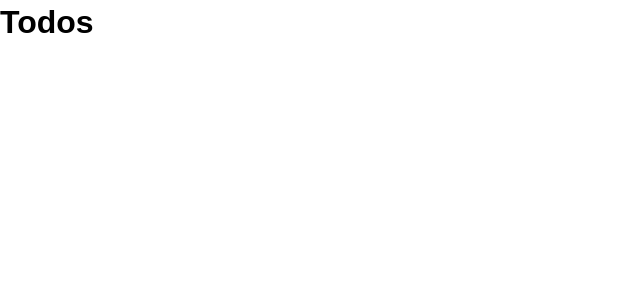
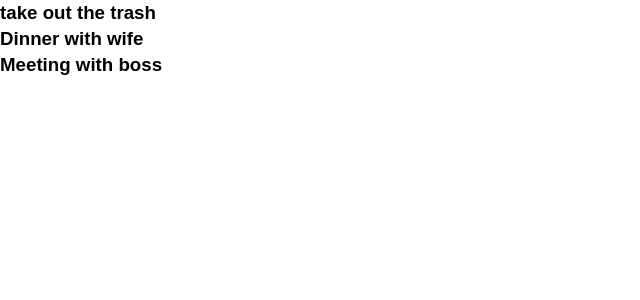
Before and after one commit to m-assila/React_Start, a React (Create React App) app: page / in a window 1280 px wide. Shown: the top 300 px of the page, without its empty margins (0-640 px from the left). Built offline with nearby package versions, Linux system fonts and the light colour scheme.

Commit message:
Mapping through todo property

```diff
--- a/src/components/Todos.js
+++ b/src/components/Todos.js
@@ -4,12 +4,12 @@
 
 class Todos extends Component {
   render() {
-     // console.log(this.props.todos)
-    return(
-    <div>
-      <h1>Todos</h1>
-    </div>
-  );
+     //console.log(this.props.todos)
+    return this.props.todos.map((todo)=> (
+        <h3>{todo.title}</h3>
+    ));
+
+
 }
 }
 
```
